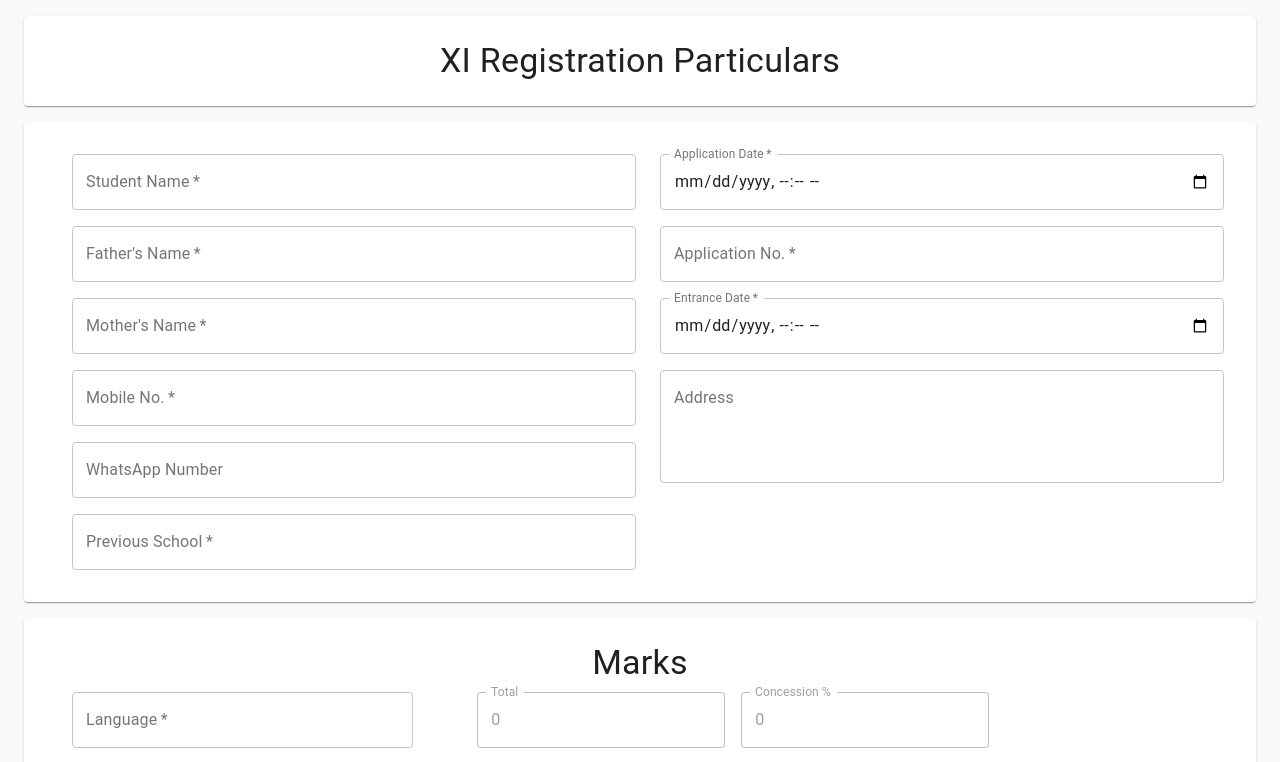
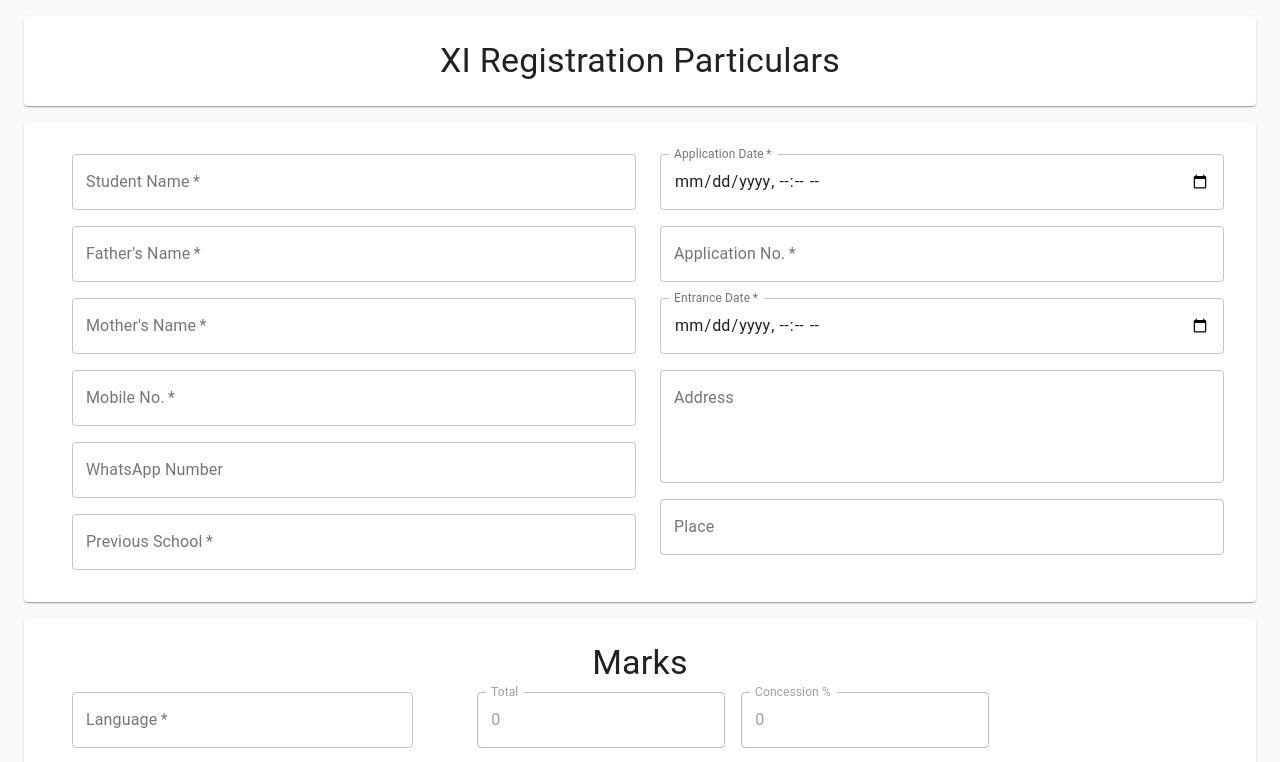
Before and after one commit to satheeshnatarajan/xi-group-eligible, a React (Create React App) app: page / in a window 1280 px wide. Shown: the top 762 px of the page. Built offline with nearby package versions, Linux system fonts and the light colour scheme; what @react-pdf/renderer would draw is missing.

Commit message:
Update PersonalDetail.js

```diff
--- a/src/components/PersonalDetail/PersonalDetail.js
+++ b/src/components/PersonalDetail/PersonalDetail.js
@@ -123,6 +123,15 @@ const PersonalDetail = ({ onChange }) => {
                 fullWidth
               />
             </div>
+            <div>
+              <TextField
+                id="place"
+                label="Place"
+                variant="outlined"
+                onChange={(e) => onChange('place', e.target.value)}
+                fullWidth
+              />
+            </div>
           </Grid>
         </Grid>
       </Box>
```
